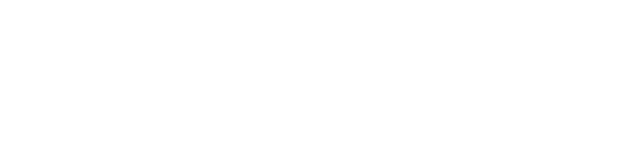
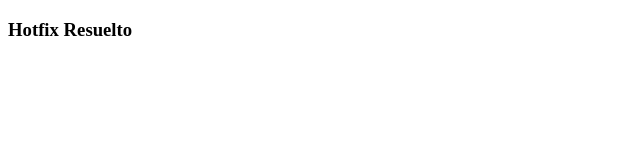
Before and after one commit to pamaes/examen_daw_git, a plain HTML site: page index.html in a window 1280 px wide. Shown: the whole page, without its empty margins (0-640 px from the left). Drawn offline with Linux system fonts and the light colour scheme.

Commit message:
hotfix resuelto

```diff
--- a/index.html
+++ b/index.html
@@ -6,5 +6,7 @@
   </head>
   <body>
 
+      <h3>Hotfix Resuelto</h3>
+
   </body>
 </html>
```
